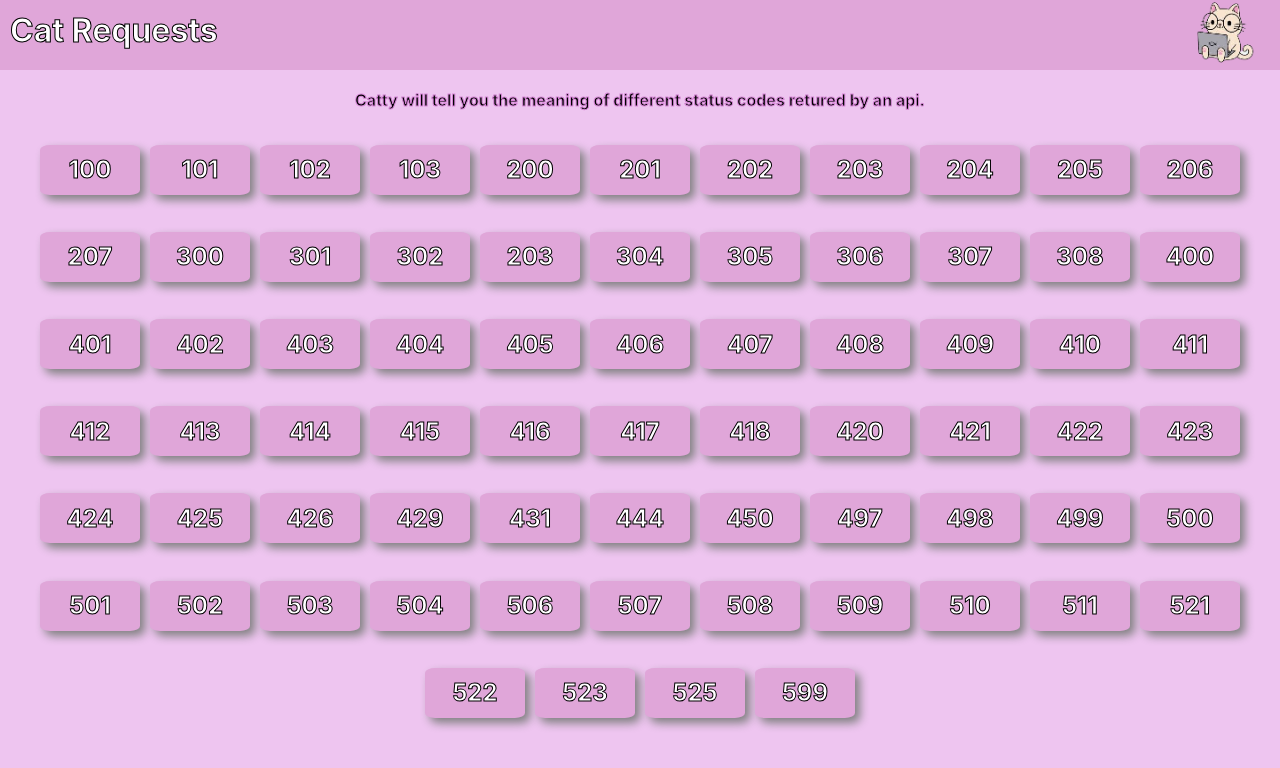
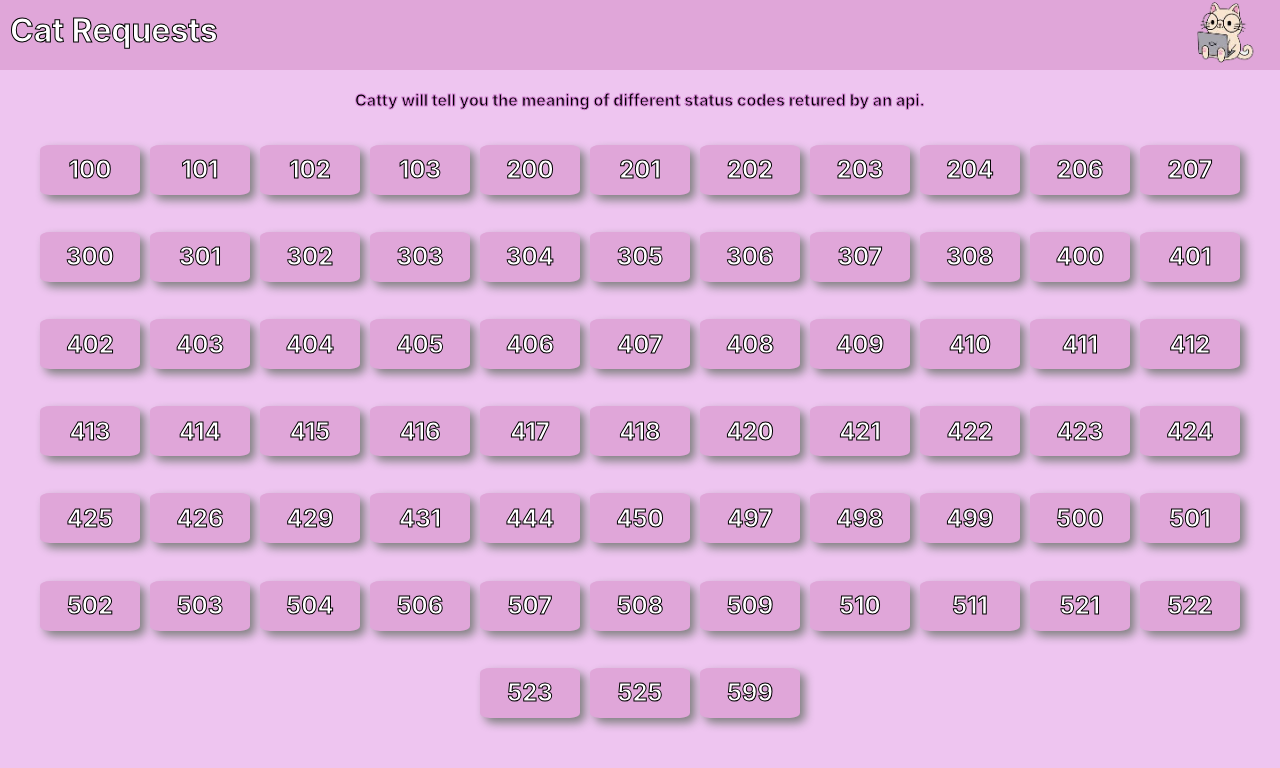
Before and after one commit to ishanrohatgi/catty-requests, a React (Create React App) app: page / in a window 1280 px wide. Shown: the top 768 px of the page. Built offline with nearby package versions, Linux system fonts and the light colour scheme.

Commit message:
fixed bug

```diff
--- a/src/App.js
+++ b/src/App.js
@@ -13,7 +13,7 @@ function App() {
   const [open, setOpen] = useState(false);
   const [code, setCode ] = useState('');
 
-  const status =[100,101,102,103,200,201,202,203,204,205,206,207,300,301,302,203,304,305,306,307,308,400,401,402,403,404,
+  const status =[100,101,102,103,200,201,202,203,204,206,207,300,301,302,303,304,305,306,307,308,400,401,402,403,404,
   405,406,407,408,409,410,411,412,413,414,415,416,417,418,420,421,422,423,424,425,426,429,431,444,450,497,
 498,499,500,501,502,503,504,506,507,508,509,510,511,521,522,523,525,599];
 const handleClickOpen = (value) => {
```
